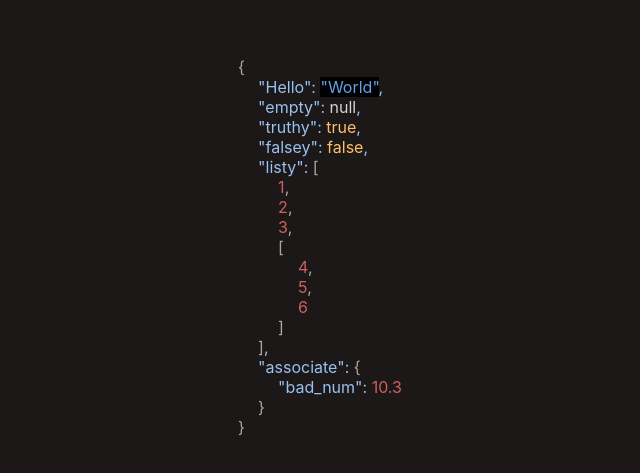
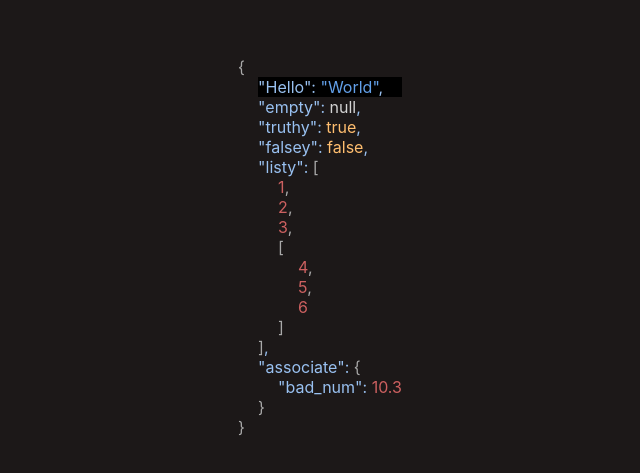
Before and after one commit to 7h3kk1d/json-editor, a React (Create React App) app: page / in a window 1280 px wide. Shown: the part 153-626 px from the top of the page, without its empty margins (320-960 px from the left). Built offline with nearby package versions, Linux system fonts and the light colour scheme.

Commit message:
Working on select for object entry

```diff
--- a/src/App.css
+++ b/src/App.css
@@ -61,12 +61,12 @@ main {
   color: darkgray
 }
 .objectEntry {
-  padding-left: 20px;
+  margin-left: 20px;
   color: #99c1f1;
 }
 
 .listEntry {
-  padding-left: 20px;
+  margin-left: 20px;
 }
 
 .string {
--- a/src/App.tsx
+++ b/src/App.tsx
@@ -46,9 +46,12 @@ function render(data: Json, path: JsonPath[] = []): ReactElement {
     const pairs = Object.entries(data);
     const last = pairs[pairs.length - 1];
     const elems = pairs
-      .map(([k, v], idx) => (<div className="objectEntry">"{k}": {render(v, pathPosition == idx ? pathTail : [])}{idx == (pairs.length - 1) ? "" : ","}</div>))
+      .map(([k, v], idx) => {
+        const selected = pathPosition == idx && pathTail.length == 0 ? "selected" : ""
+        return (<div className={`objectEntry ${selected}`}>"{k}": {render(v, pathPosition == idx ? pathTail : [])}{idx == (pairs.length - 1) ? "" : ","}</div>)
+      })
 
-    return (<span className="object">
+    return (<span className={`object`}>
       <span className="objectBracket">&#123;</span>
       {elems}
       <span className="objectBracket">&#125;</span>
@@ -60,6 +63,23 @@ function render(data: Json, path: JsonPath[] = []): ReactElement {
 }
 
 
+class JsonEditor extends React.Component<{jsonData: Json, jsonPath: JsonPath[]}, {jsonData: Json, jsonPath: JsonPath[]}> {
+  constructor(props: {jsonData: Json, jsonPath: JsonPath[]}) {
+    super(props);
+    this.state = {jsonData: props.jsonData, jsonPath: props.jsonPath};
+    this.handleKey = this.handleKey.bind(this);
+  }
+
+  handleKey() {
+    console.log("Path" + JSON.stringify(this.state.jsonPath))
+    this.setState(prevState => ({jsonData: prevState.jsonData, jsonPath: down(prevState.jsonData, prevState.jsonPath)}));
+  }
+
+  render() {
+    return <div onKeyDown={this.handleKey} tabIndex={0}>{render(this.state.jsonData, this.state.jsonPath)}</div>
+  }
+}
+
 
 export default function App() {
   const current: Json = {
@@ -70,17 +90,16 @@ export default function App() {
     "listy": [1, 2, 3, [4, 5, 6]],
     "associate": { "bad_num": 10.3 }
   };
-  let path : JsonPath[] = [{ "type": "JsonObjectLocation", "position": 0 , "focus" : "key"},
-  { "type": "JsonScalarLocation" }];
+  let path : JsonPath[] = [{ "type": "JsonObjectLocation", "position": 0 , "focus" : "key"}];
 
   for (let i = 0; i < 0; i++) {
     let foo = down(current, path);
     path = foo;
   }
-  console.log(path);
+
   return (
     <main>
-      {render(current, path)}
+      <JsonEditor jsonData={current} jsonPath={path} />
     </main>
   )
 }
```
